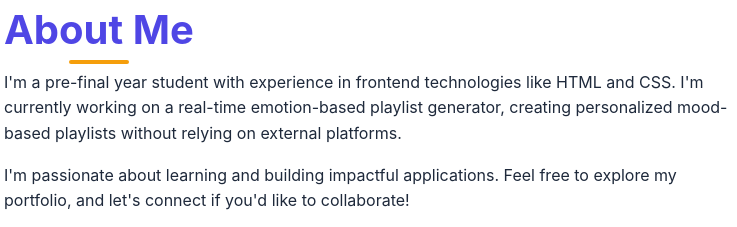
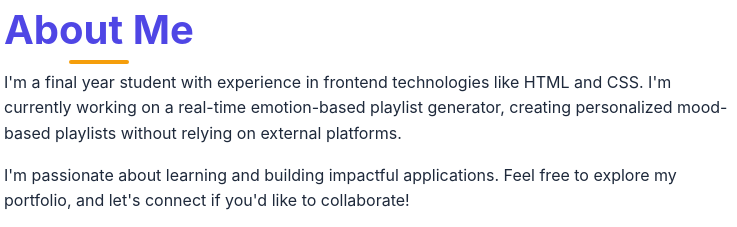
Before and after one commit to NehaDesai1704/Portfolio, a plain HTML site: page index.html in a window 1280 px wide. Shown: the part 360-587 px from the top of the page, 458-1195 px from the left. Drawn offline with nearby package versions, Linux system fonts and the light colour scheme.

Commit message:
Update index.html

```diff
--- a/index.html
+++ b/index.html
@@ -47,7 +47,7 @@
                 </div>
                 <div class="col-md-8">
                     <h2 class="fw-bold mb-3">About Me</h2>
-                    <p>I'm a pre-final year student with experience in frontend technologies like HTML and CSS. I'm currently working on a real-time emotion-based playlist generator, creating personalized mood-based playlists without relying on external platforms.</p>
+                    <p>I'm a final year student with experience in frontend technologies like HTML and CSS. I'm currently working on a real-time emotion-based playlist generator, creating personalized mood-based playlists without relying on external platforms.</p>
                     <p>I'm passionate about learning and building impactful applications. Feel free to explore my portfolio, and let's connect if you'd like to collaborate!</p>
                     <p>I'm passionate about crafting elegant and responsive user interfaces, and I love bringing designs to life through frontend technologies.</p>
                 </div>
```
